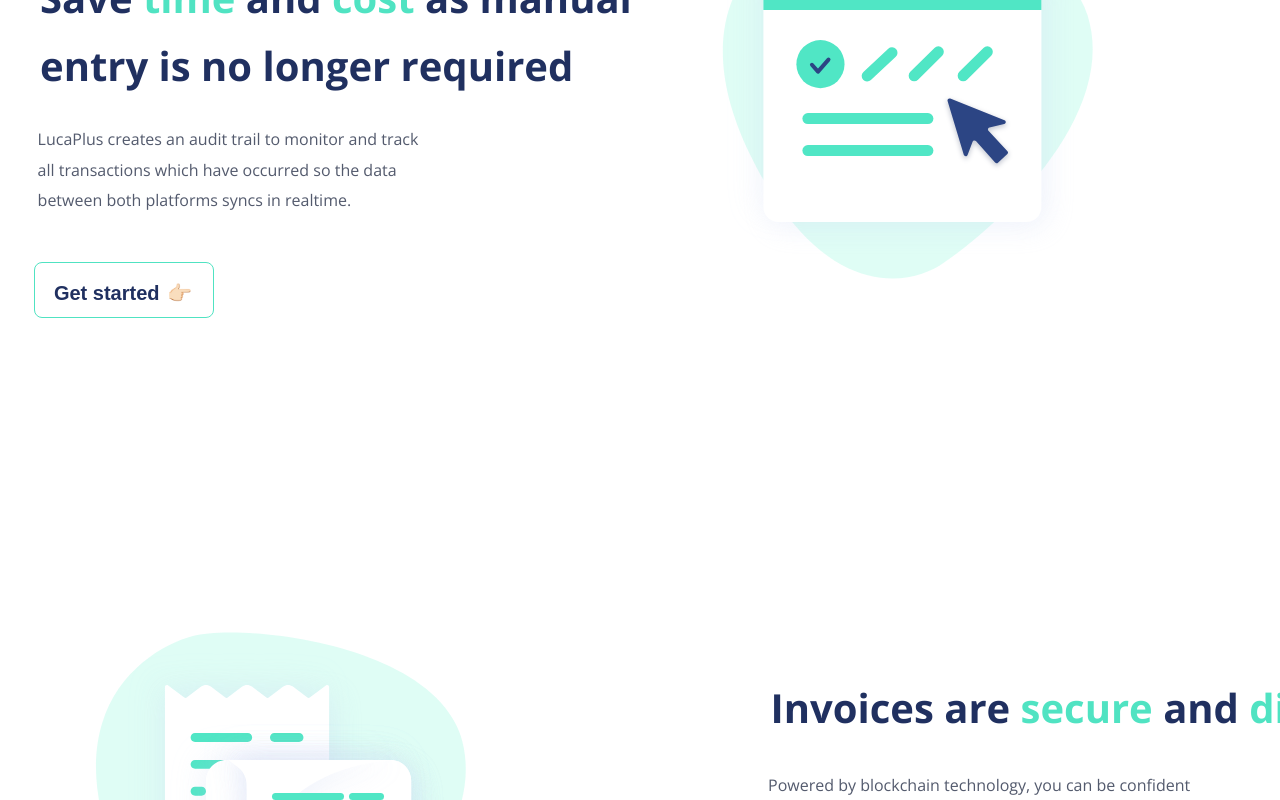
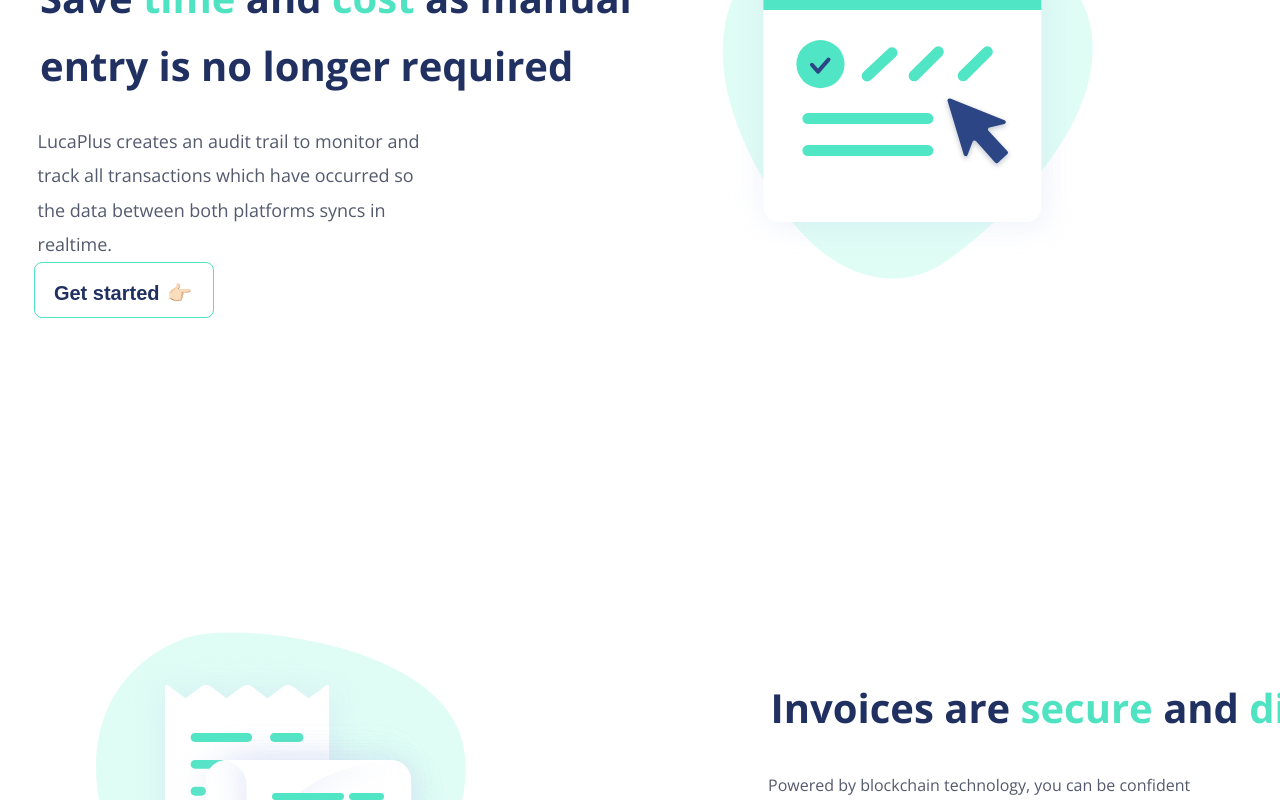
Before and after one commit to Lianakeys/LucaWebsite, a React (Create React App) app in the folder luca-website/: page / in a window 1280 px wide. Shown: the part 2580-3380 px from the top of the page. Built offline with nearby package versions, Linux system fonts and the light colour scheme.

Commit message:
fixed font sizes and replaced with new logo plus

```diff
--- a/luca-website/src/components/cssComponents/footer.css
+++ b/luca-website/src/components/cssComponents/footer.css
@@ -124,7 +124,7 @@
     height: 20%;
     width: 30%;
     /* background-color: red; */
-    margin-left: 800px;
+    margin-left: 700px;
     display: flex;
     justify-content: center;
 }
--- a/luca-website/src/components/cssComponents/savetime.css
+++ b/luca-website/src/components/cssComponents/savetime.css
@@ -37,6 +37,19 @@
     box-shadow: none;
     border: solid #50E3C2 1px;
     /* padding-bottom: 10px; */
+}
+
+.savetime-notes {
+  /* height: 20vh;   */
+  font-size: 18px;
+  height: 80px;
+  padding: 2px;
+  width: 60%;
+  text-align: left;
+  color: rgba(35, 44, 68, 0.78);
+  /* background-color: blue; */
+  margin-left: 1.6rem;
+  line-height: 190%;
 }
 
 .savetime-button:hover {
--- a/luca-website/src/components/savetime.js
+++ b/luca-website/src/components/savetime.js
@@ -14,7 +14,7 @@ class Savetime extends React.Component {
             <h6 className="savetime-section-title">
               Save <span className="time">time</span> and <span className="cost">cost</span> as manual entry is no longer required
             </h6>
-            <div className="home-notes">
+            <div className="savetime-notes">
             LucaPlus creates an audit trail to monitor and track all transactions which have occurred so the data between
             both platforms syncs in realtime.
             </div>
```
Also changed, not shown: luca-website/src/components/Luca-logo.svg, luca-website/src/components/s.svg (added).
